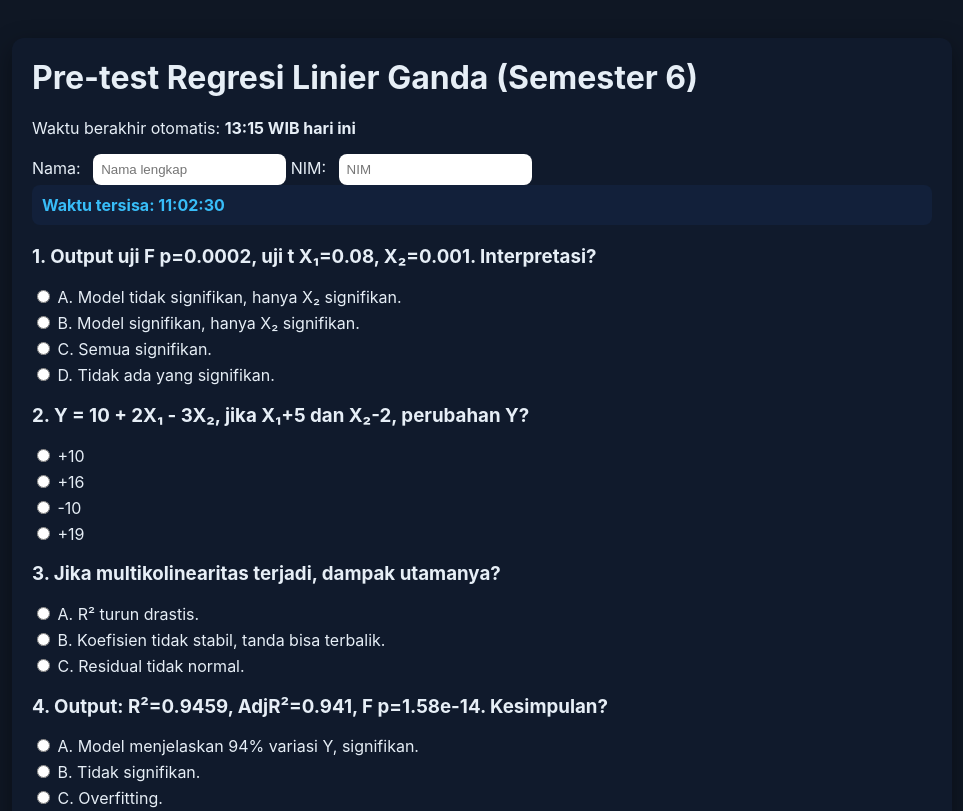
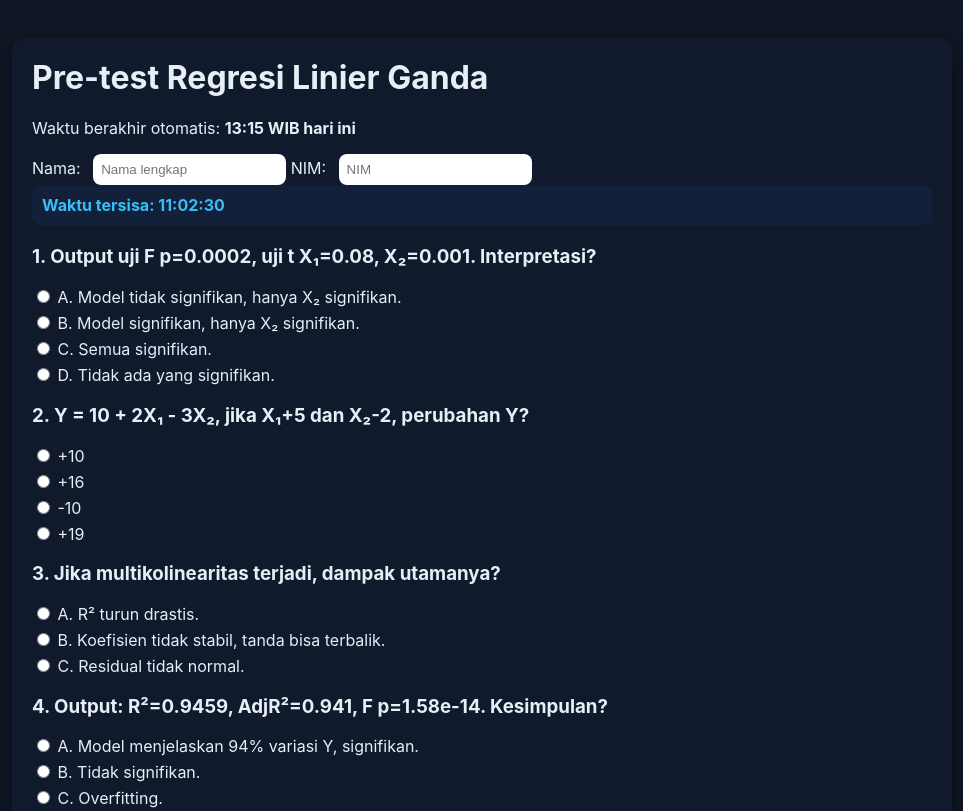
Before and after one commit to muhammadluthfi24/quis-Pre-test-, a plain HTML site: page index.html in a window 1280 px wide. Shown: the top 811 px of the page, without its empty margins (158-1121 px from the left). Drawn offline with Linux system fonts and the light colour scheme.

```diff
--- a/index.html
+++ b/index.html
@@ -18,7 +18,7 @@
 </head>
 <body>
 <div class="card">
-  <h1>Pre-test Regresi Linier Ganda (Semester 6)</h1>
+  <h1>Pre-test Regresi Linier Ganda</h1>
   <p>Waktu berakhir otomatis: <b>13:15 WIB hari ini</b></p>
 
   <div class="meta">
```
